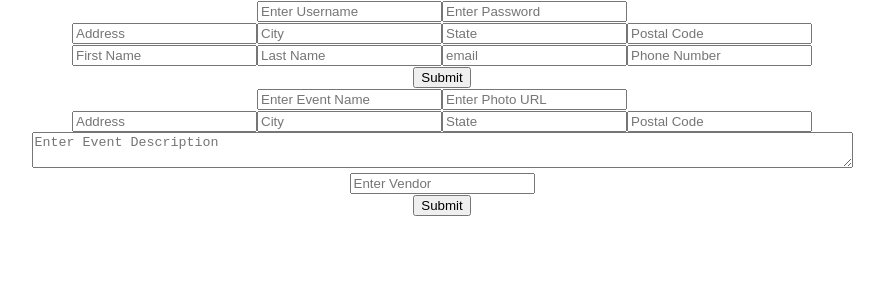
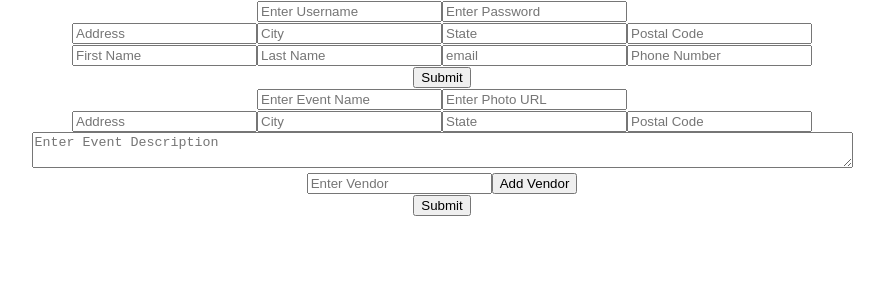
Before and after one commit to BW-wedding-portfolio/FE, a React (Create React App) app: page / in a window 1280 px wide. Shown: the top 300 px of the page, without its empty margins (198-1082 px from the left). Built offline with nearby package versions, Linux system fonts and the light colour scheme; the HTML template or start-up script is replaced by a standard one.

Commit message:
Added vendor input field and button that affect a new useState hook to create list of vendors

```diff
--- a/src/components/CreateEvent.js
+++ b/src/components/CreateEvent.js
@@ -3,20 +3,32 @@ import React, { useState } from "react";
 function CreateEvent () {
     const [input, setInput] = useState("");
     console.log({input}, "input results in a cleared state")
+    const [vendor, setVendor] = useState([])
     const handleChanges = e => {
         setInput({...input, [e.target.name]: e.target.value});
         console.log({input}, "This is the results of notes after handleChanges setInput")
     }
+    const handleChangesVendor = e => {
+        setInput({...vendor, [e.target.name]: e.target.value});
+        console.log({vendor}, "This is the results of notes after handleChanges setInput")
+    }
     const submitForm = e => {
         e.preventDefault();
         // Put a props reference here to set useState to input for parent component
-        console.log({input});
-        setInput("")
+        // console.log({input});
+        setInput({})
+    }
+    const addVendor = e => {
+        e.preventDefault();
+        // Put a props reference here to set useState to input for parent component
+        console.log(e);
+        setVendor([...vendor, input.vendor])
     }
     return (
-        <form>
+        <>
+            <form onSubmit={submitForm}>
                 <input type="text" name="eventName" onChange={handleChanges} placeholder="Enter Event Name" value={input.eventName} />
-            <input type="text" name="image" onChange={handleChanges} placeholder="Enter Photo URL" value={input.eventName} />
+                <input type="text" name="image" onChange={handleChanges} placeholder="Enter Photo URL" value={input.image} />
                 <div className="location">
                     <input type="text" name="address" onChange={handleChanges} placeholder="Address" value={input.address}/>
                     <input type="text" name="city" onChange={handleChanges} placeholder="City" value={input.city}/>
@@ -24,13 +36,16 @@ function CreateEvent () {
                     <input type="number" name="postal" onChange={handleChanges} placeholder="Postal Code" value={input.postal}/>
                 </div>
                 <div className="description">
-                <textarea cols="100" name="eventDescription" onChange={handleChanges} placeholder="Enter Event Description" value={input.eventName} />
+                    <textarea cols="100" name="eventDescription" onChange={handleChanges} placeholder="Enter Event Description" value={input.eventDescription} />
                 </div>
-            <div className="vendor">
-                <input type="text" name="vendor" onChange={handleChanges} placeholder="Enter Vendor" value={input.vendor} />
-            </div>
+                <form onSubmit={addVendor}>
+                    <input type="text" name="vendor" onChange={handleChangesVendor} placeholder="Enter Vendor" value={input.vendor} />
+                    <button>Add Vendor</button>
+                    {vendor.map(e => (<p>{e}</p>))}
+                </form>
                 <button>Submit</button>
             </form>
+        </>
     )
 }
 
--- a/src/components/SignUp.js
+++ b/src/components/SignUp.js
@@ -14,7 +14,7 @@ const blank = {
 }
 
 function SignUp() {
-    const [input, setInput] = useState({blank});
+    const [input, setInput] = useState([{blank}]);
         console.log({input}, "input results in a cleared state")
         const handleChanges = e => {
             setInput({...input, [e.target.name]: e.target.value});
```
Lines whose indentation alone changed are shown as unchanged.
